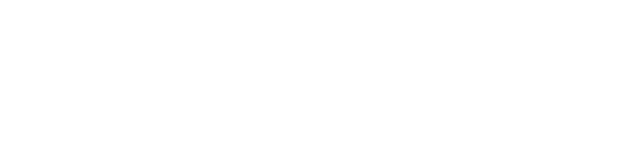
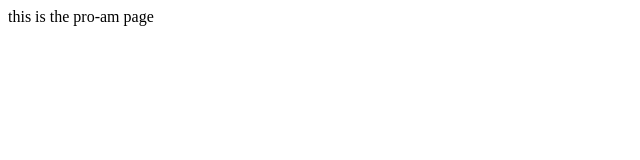
Before and after one commit to JosueGarcia2435/JosueGarcia2435.github.io, a plain HTML site: page pro-am/index.html in a window 1280 px wide. Shown: the whole page, without its empty margins (0-640 px from the left). Drawn offline with Linux system fonts and the light colour scheme.

Commit message:
Update index.html

```diff
--- a/pro-am/index.html
+++ b/pro-am/index.html
@@ -1 +1,7 @@
 <html>
+  <head>
+  </head>
+  <body>
+    <p>this is the pro-am page</p>
+  </body>
+</html>
```
